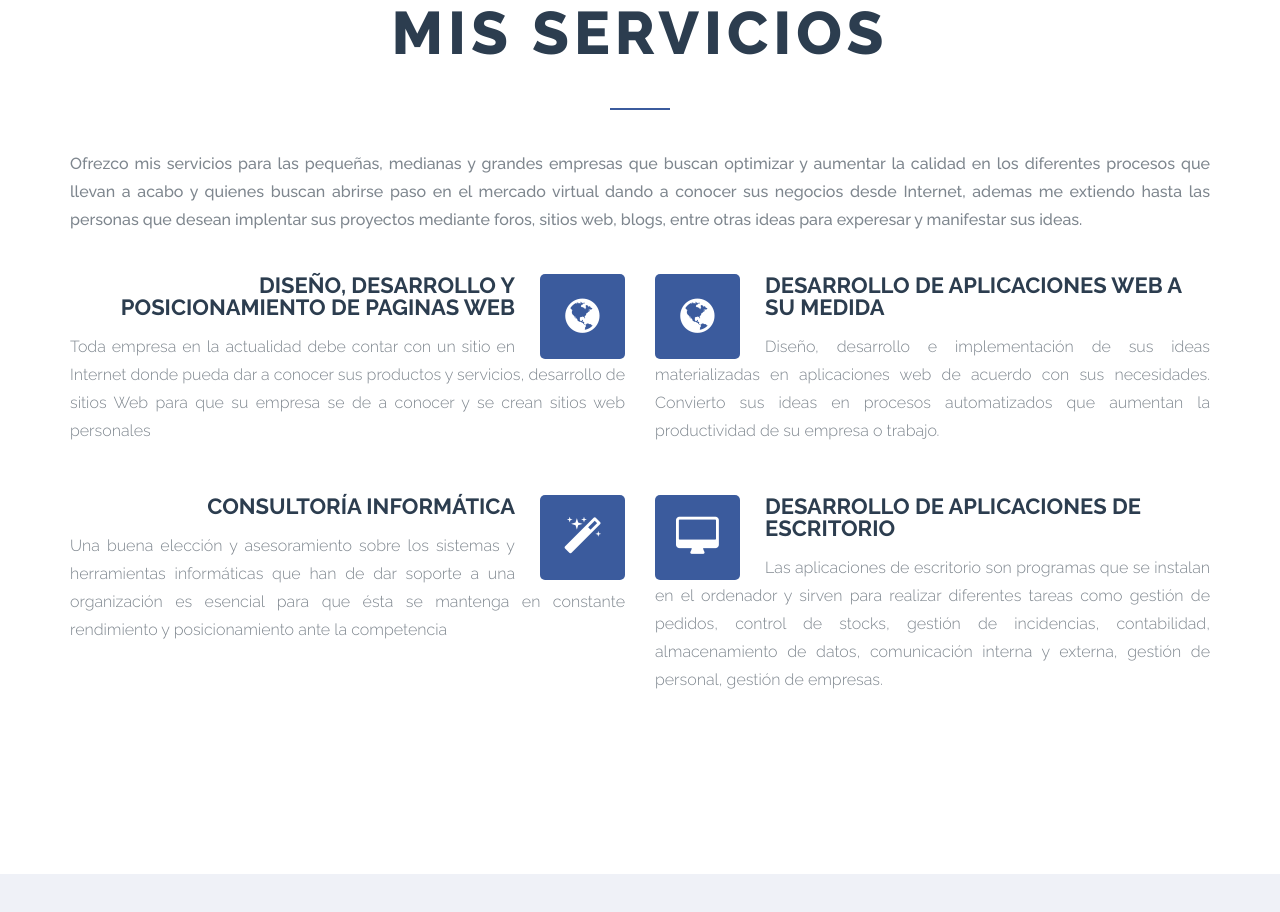
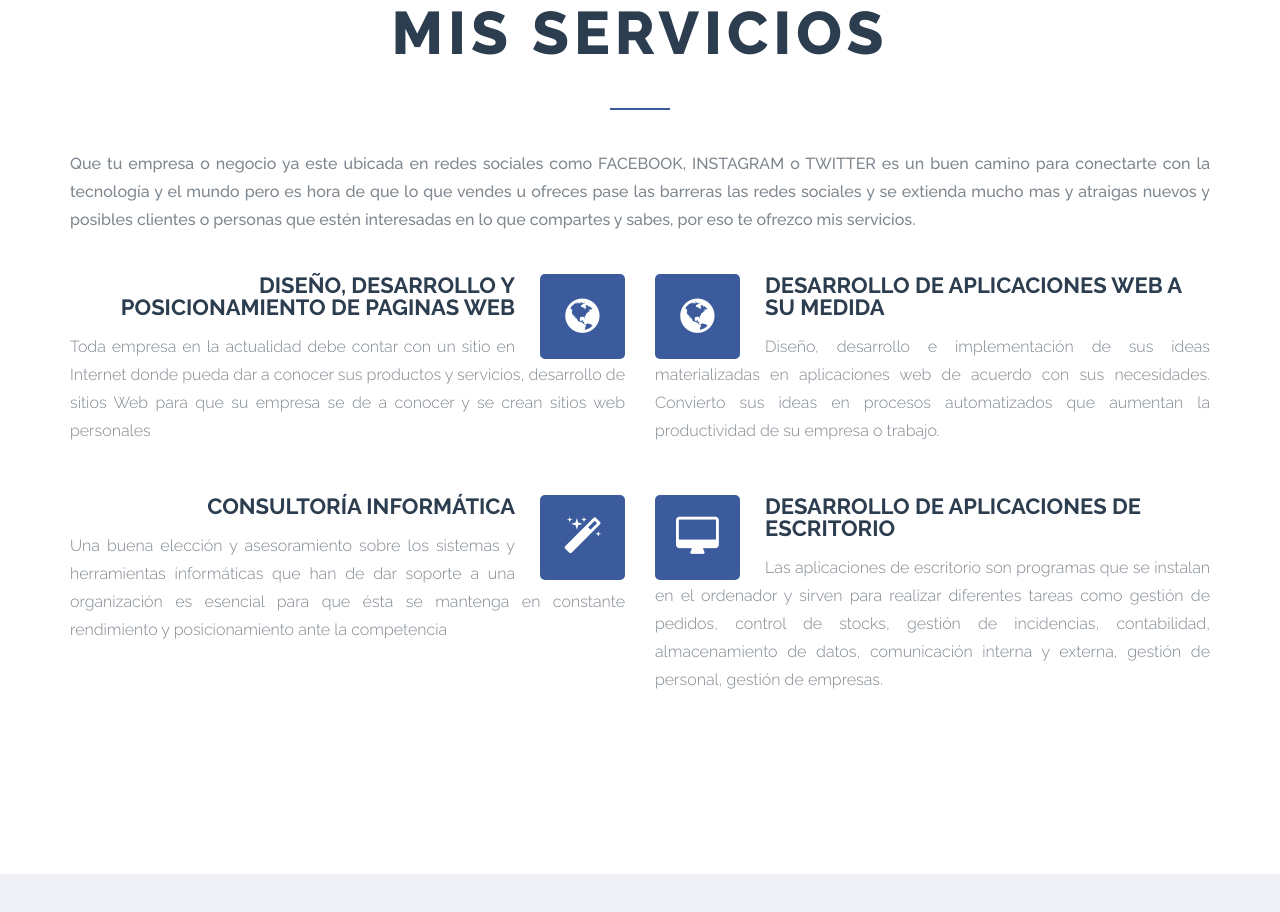
Before and after one commit to ramdeveloper95/website, a plain HTML site: page index.html in a window 1280 px wide. Shown: the part 3782-4694 px from the top of the page. Drawn offline with Linux system fonts and the light colour scheme; some packages are replaced by stand-ins of ours; a script that the page names is missing; a web font is replaced by a local one.

Commit message:
Actualización 19/07/2018
Actualización descripción general servicios sitio web

```diff
--- a/index.html
+++ b/index.html
@@ -316,7 +316,7 @@
 						<div class="section-title">
 							<h2>Mis Servicios</h2>
 							<span class="border"></span>
-							<p class="description-service">Ofrezco mis servicios para las pequeñas, medianas y grandes empresas que buscan optimizar y aumentar la calidad en los diferentes procesos que llevan a acabo y quienes buscan abrirse paso en el mercado virtual dando a conocer sus negocios desde Internet, ademas me extiendo hasta las personas que desean implentar sus proyectos mediante foros, sitios web, blogs, entre otras ideas para experesar y manifestar sus ideas.</p>
+							<p class="description-service">Que tu empresa o negocio ya este ubicada en redes sociales como FACEBOOK, INSTAGRAM o TWITTER es un buen camino para conectarte con la tecnología y el mundo pero es hora de que lo que vendes u ofreces pase las barreras las redes sociales y se extienda mucho mas y atraigas nuevos y posibles clientes o personas que estén interesadas en lo que compartes y sabes, por eso te ofrezco mis servicios.</p>
 						</div><!-- end .section-title -->
 
 						<div class="row">
```
